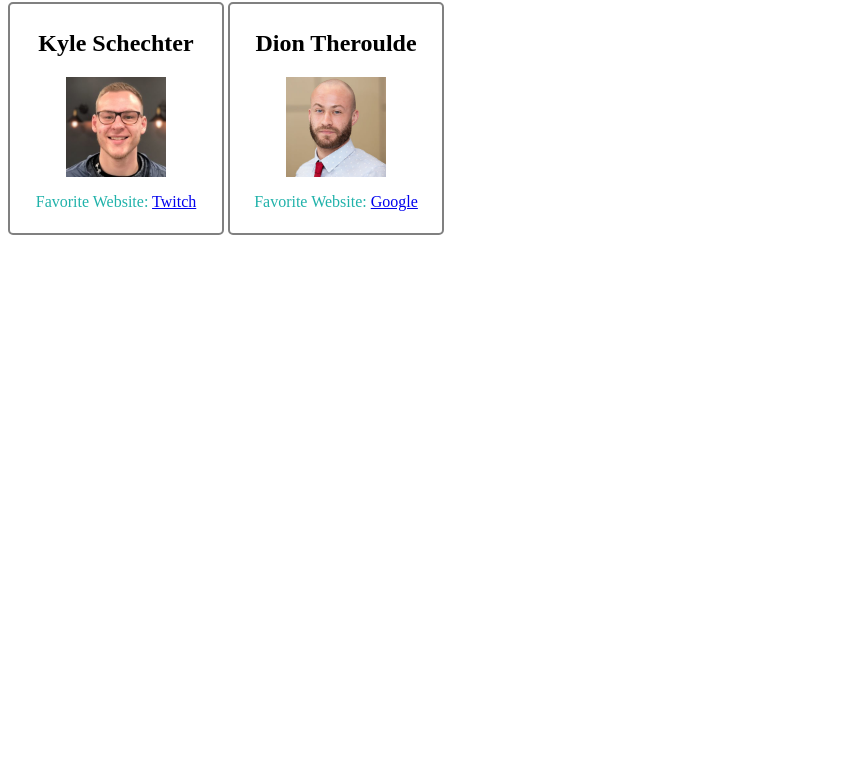
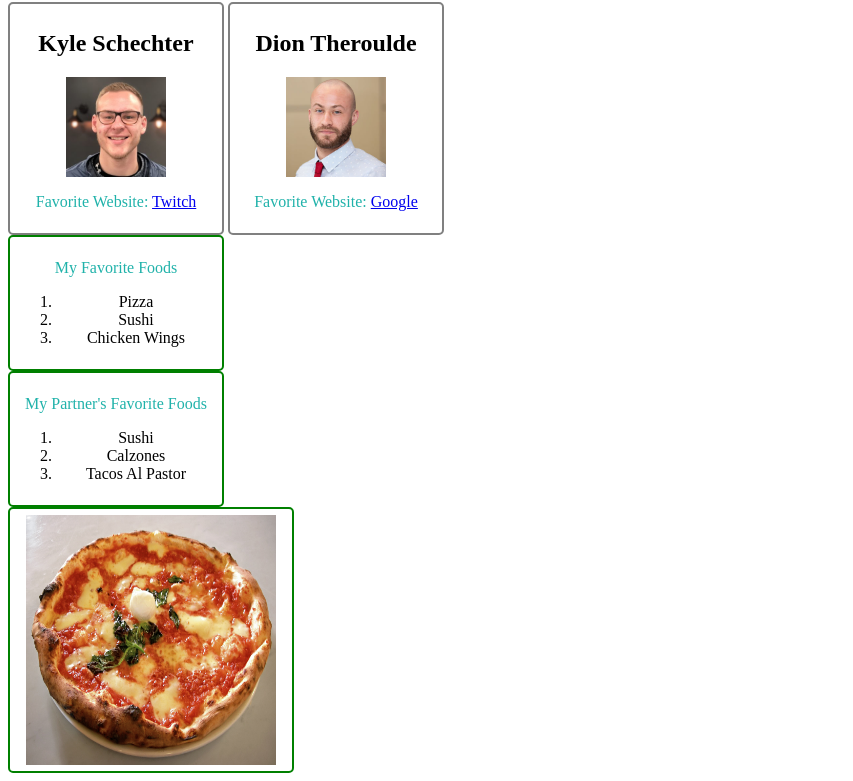
Before and after one commit to dmcindoe/Andrew_Kyle_first_git_project, a plain HTML site: page index.html in a window 1280 px wide. Shown: the part 64-845 px from the top of the page, without its empty margins (0-853 px from the left). Before the commit the page ends 800 px from the top, so only its background shows below. Drawn offline with Linux system fonts and the light colour scheme.

Commit message:
Favorite foods added

```diff
--- a/css/style.css
+++ b/css/style.css
@@ -11,3 +11,27 @@ div.developer {
     padding: 6px;
     text-align: center;
   }
+
+  div.myfood {
+    width: 200px;
+    border: 2px solid green;
+    border-radius: 5px;
+    padding: 6px;
+    text-align: center;
+  }
+
+  div.partnerfood {
+    width: 200px;
+    border: 2px solid green;
+    border-radius: 5px;
+    padding: 6px;
+    text-align: center;
+  }
+
+  div.picture {
+    width: 270px;
+    border: 2px solid green;
+    border-radius: 5px;
+    padding: 6px;
+    text-align: center;
+  }
--- a/index.html
+++ b/index.html
@@ -4,18 +4,44 @@
     </head>
 <h1>Code Academy Students</h1>
 
-<div class = "Developer">
-<h2>Kyle Schechter</h2>
-<img src = "img/KyleSchechter.jpg" alt="Kyle Schechter"
-width = "100"
-height = "100">
+<div class="Developer">
+    <h2>Kyle Schechter</h2>
+    <img src="img/KyleSchechter.jpg" alt="Kyle Schechter"
+        width="100"
+        height="100">
 <p>Favorite Website: <a href="https://twitch.tv" target=_blank> Twitch </a></p>
 </div>
 
     <div class = "Developer">
 <h2>Dion Theroulde</h2>
-<img src = "img/DionTheroulde.jpg" alt="Dion Theroulde"
-width = "100"
-height = "100">
+<img src="img/DionTheroulde.jpg" alt="Dion Theroulde"
+width="100"
+height="100">
 <p>Favorite Website: <a href="https://google.com" target=_blank> Google </a></p>
     </div>
+
+<div class="myfood">
+    <p>My Favorite Foods</p>
+        <ol>
+            <li>Pizza</li>
+            <li>Sushi</li>
+            <li>Chicken Wings</li>
+        </ol>
+</div>
+
+<div class="partnerfood">
+    <p>My Partner's Favorite Foods</p>
+        <ol>
+            <li>Sushi</li>
+            <li>Calzones</li>
+            <li>Tacos Al Pastor</li>
+        </ol>
+</div>
+
+<div class="picture">
+    <a href="https://www.delorenzostomatopies.com" target=_blank>
+        <img src="img/pizzaparty.jpg" alt="Pizza"
+        width="250"
+        height="250">
+    </a>
+</div>
```
Also changed, not shown: img/pizzaparty.jpg (added).
